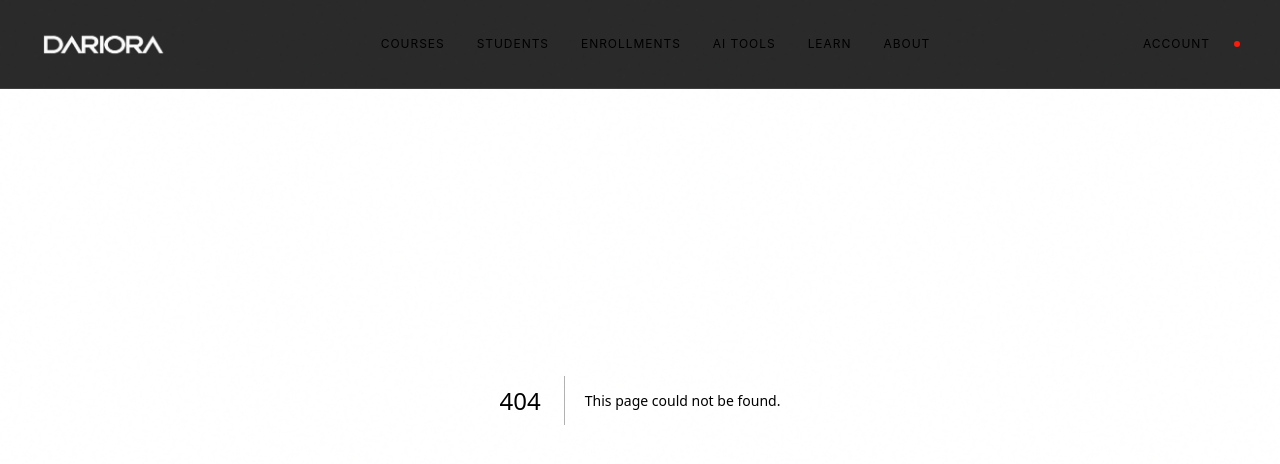
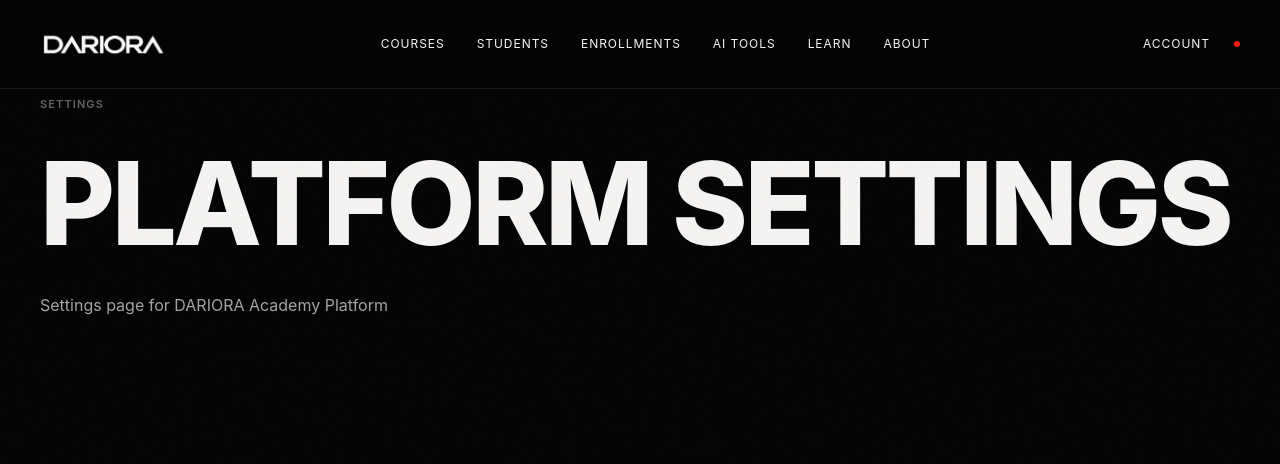
Before and after one commit to dashaaaa21/dariora-frontend-odoo, a Next.js app: page /settings in a window 1280 px wide. Before the commit this address had no page. Shown: the top 464 px of the page. Built offline with nearby package versions, Linux system fonts and the light colour scheme; sample sign-in values are in the browser's storage.

Commit message:
feat: Add settings page for authenticated users

```diff
--- /dev/null
+++ b/src/app/settings/page.tsx
@@ -0,0 +1,36 @@
+"use client";
+
+import Link from "next/link";
+import { useRouter } from "next/navigation";
+import { useEffect, useState } from "react";
+
+export default function SettingsPage() {
+  const router = useRouter();
+  const [loading, setLoading] = useState(true);
+
+  useEffect(() => {
+    // Check if user is authenticated
+    const token = localStorage.getItem("api_token");
+    if (!token) {
+      router.push("/login");
+    } else {
+      setLoading(false);
+    }
+  }, [router]);
+
+  if (loading) {
+    return null;
+  }
+
+  return (
+    <main className="min-h-[calc(100vh-88px)] bg-[#050505] text-[#f5f3f1]">
+      <div className="mx-auto max-w-[1360px] px-6 md:px-10 py-24">
+        <div className="editorial-label text-[#66635f]">SETTINGS</div>
+        <h1 className="display mt-8 text-[clamp(40px,8vw,125px)]">
+          Platform Settings
+        </h1>
+        <p className="mt-8 text-[#a6a3a0]">Settings page for DARIORA Academy Platform</p>
+      </div>
+    </main>
+  );
+}
```
